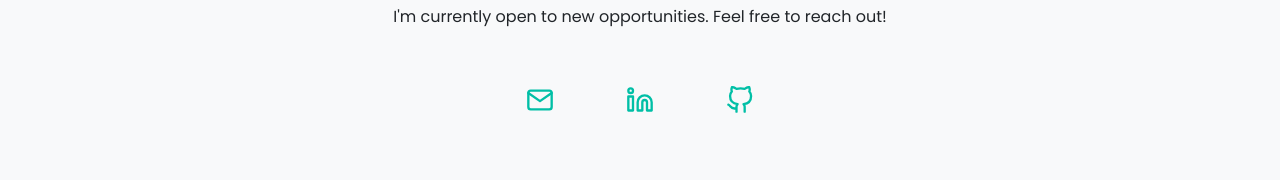
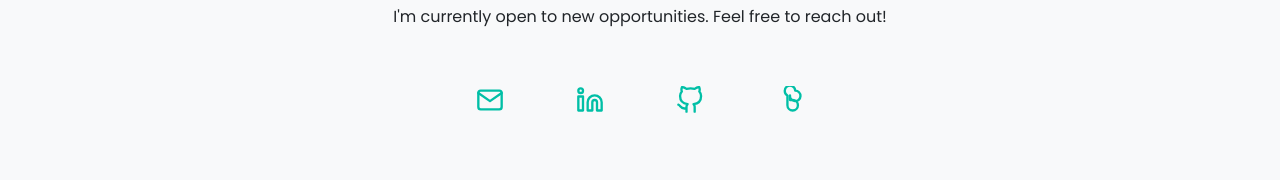
Before and after one commit to hendwunga/portopad, an Angular app: page / in a window 1280 px wide. Shown: the part 4040-4220 px from the top of the page. Built offline with nearby package versions, Linux system fonts and the light colour scheme.

Commit message:
update contact

```diff
--- a/src/app/components/contact/contact.component.html
+++ b/src/app/components/contact/contact.component.html
@@ -6,7 +6,6 @@
       class="contact-link"
       aria-label="Email Hendro Wunga"
       title="Email Hendro Wunga">
-      <!-- SVG Inline untuk Email -->
       <svg xmlns="http://www.w3.org/2000/svg" width="24" height="24"
         viewBox="0 0 24 24" fill="none" stroke="currentColor" stroke-width="2"
         stroke-linecap="round" stroke-linejoin="round">
@@ -21,7 +20,6 @@
       class="contact-link"
       aria-label="Hendro Wunga's LinkedIn Profile"
       title="LinkedIn">
-      <!-- SVG Inline untuk LinkedIn -->
       <svg xmlns="http://www.w3.org/2000/svg" width="24" height="24"
         viewBox="0 0 24 24" fill="none" stroke="currentColor" stroke-width="2"
         stroke-linecap="round" stroke-linejoin="round">
@@ -37,7 +35,6 @@
       class="contact-link"
       aria-label="Hendro Wunga's GitHub Profile"
       title="GitHub">
-      <!-- SVG Inline untuk GitHub -->
       <svg xmlns="http://www.w3.org/2000/svg" width="24" height="24"
         viewBox="0 0 24 24" fill="none" stroke="currentColor" stroke-width="2"
         stroke-linecap="round" stroke-linejoin="round">
@@ -45,5 +42,18 @@
           d="M9 19c-5 1.5-5-2.5-7-3m14 6v-3.87a3.37 3.37 0 0 0-.94-2.61c3.14-.35 6.44-1.54 6.44-7A5.44 5.44 0 0 0 20 4.77 5.07 5.07 0 0 0 19.91 1S18.73.65 16 2.48a13.38 13.38 0 0 0-7 0C6.27.65 5.09 1 5.09 1A5.07 5.07 0 0 0 5 4.77a5.44 5.44 0 0 0-1.5 3.78c0 5.42 3.3 6.61 6.44 7A3.37 3.37 0 0 0 9 18.13V22"></path>
       </svg>
     </a>
+    <a href="https://www.tiktok.com/@hend_tech"
+      target="_blank"
+      rel="noopener noreferrer"
+      class="contact-link"
+      aria-label="Hendro Wunga's TikTok Profile"
+      title="TikTok">
+      <svg xmlns="http://www.w3.org/2000/svg" width="24" height="24"
+        viewBox="0 0 24 24" fill="none" stroke="currentColor" stroke-width="2"
+        stroke-linecap="round" stroke-linejoin="round">
+        <path
+          d="M16.5 4a4.5 4.5 0 1 0-6.71 4.07V16.5a4.5 4.5 0 1 0 4.5-4.5H12V8.07A4.5 4.5 0 1 0 16.5 4z"></path>
+      </svg>
+    </a>
   </div>
 </section>
```
